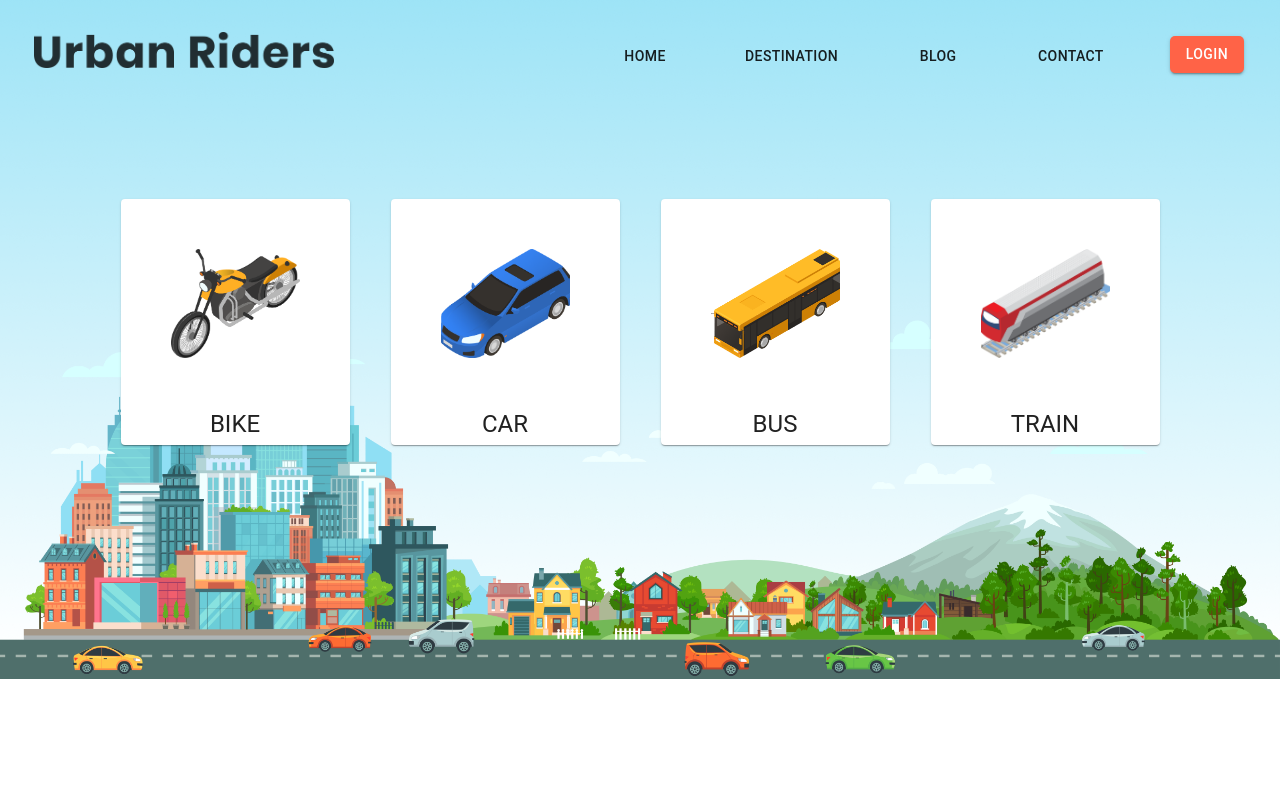
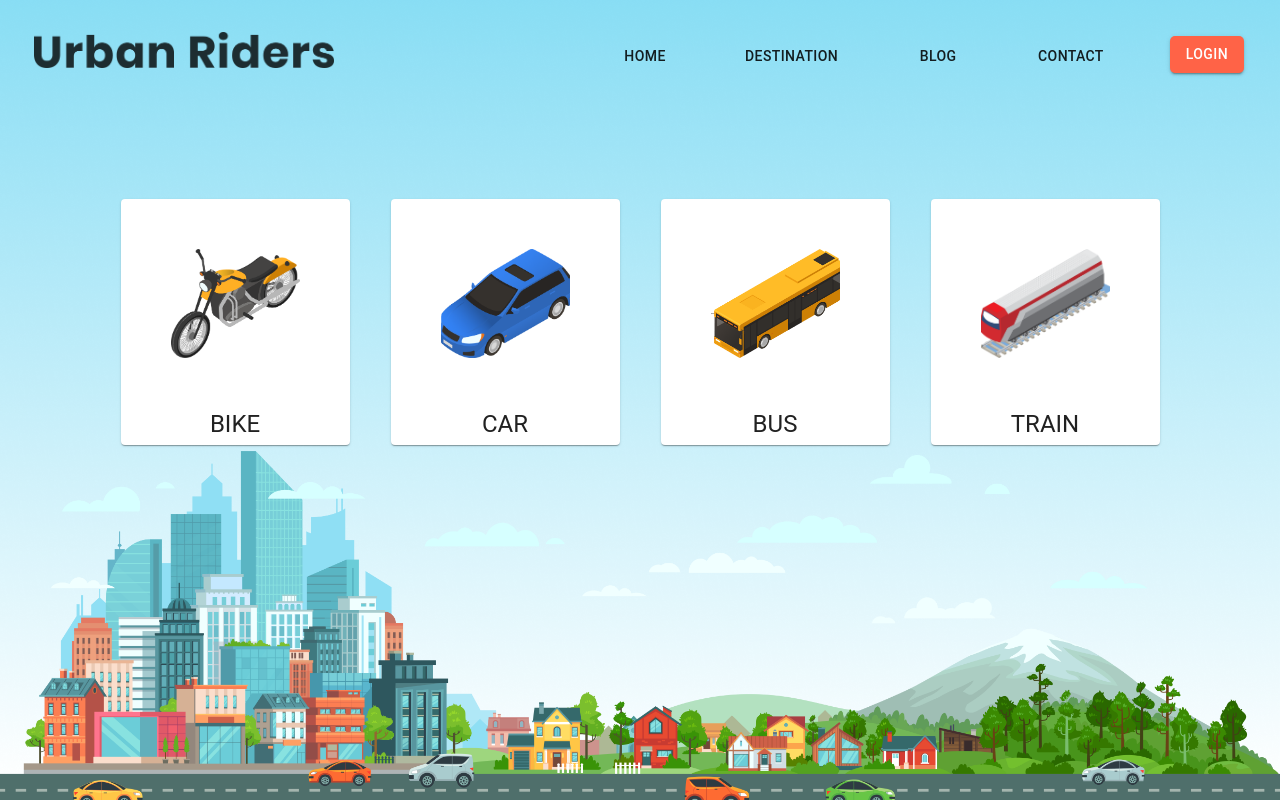
Before and after one commit to OahidZihad/urban-journey, a React (Create React App) app: page / in a window 1280 px wide. Built offline with nearby package versions, Linux system fonts and the light colour scheme.

Commit message:
Make Home Page responsive through CSS part 2

```diff
--- a/src/App.css
+++ b/src/App.css
@@ -2,13 +2,14 @@
   text-align: center;
 }
 
-body {
+.body {
   background-image: url(../src/Components/images/Bg.png);
-  min-height: 100%;
+  min-height: 100vh;
   min-width: 100%;
   background-repeat: no-repeat;
   background-size: cover;
   background-position: center;
+  position: fixed;
 }
 
 .App-logo {
```
